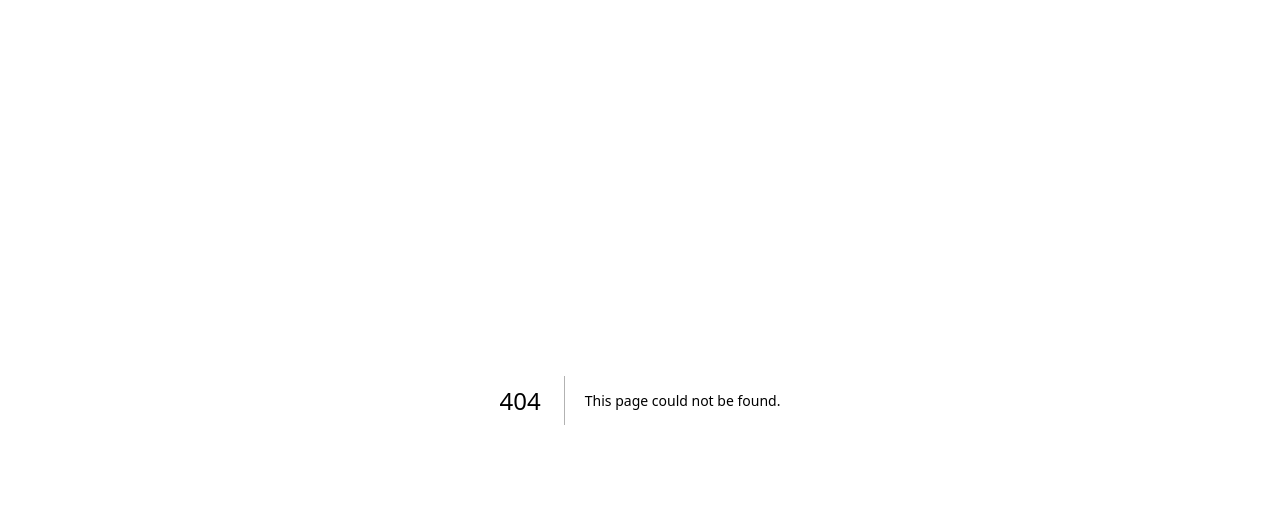
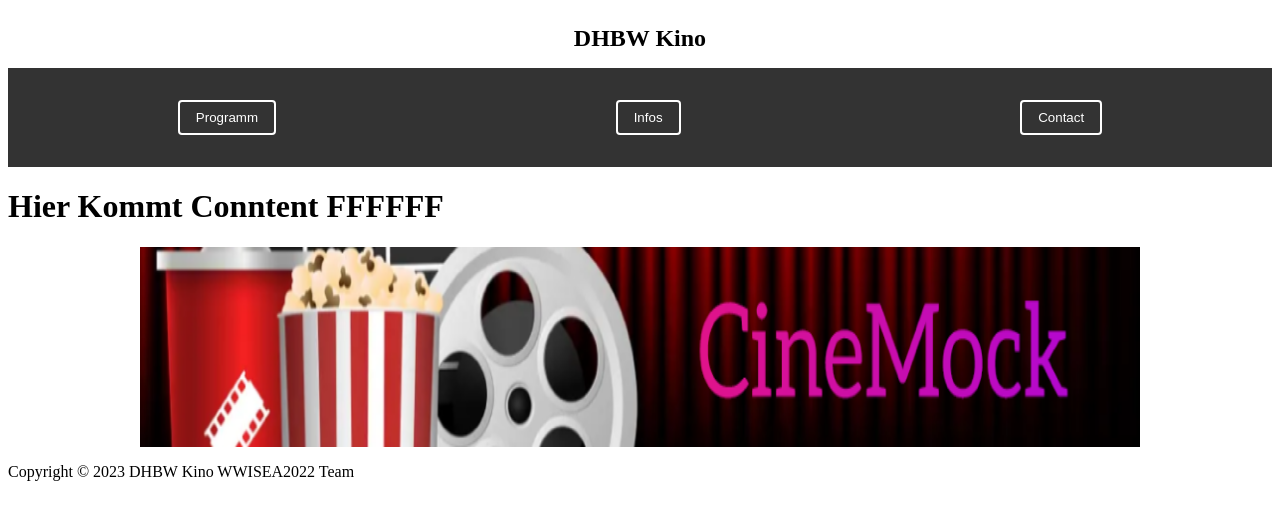
Before and after one commit to rickertmar/KinoticketFrontend, a Next.js app in the folder nextjs-blog/: page /Contact in a window 1280 px wide. Before the commit this address had no page. Shown: the top 520 px of the page. Built offline with nearby package versions, Linux system fonts and the light colour scheme.

Commit message:
GrundStuktur Dashboard

```diff
--- /dev/null
+++ b/nextjs-blog/components/Menu.js
@@ -0,0 +1,27 @@
+import { useRouter } from 'next/router';
+import styles from '../styles/Menu.module.css';
+
+const Menu = () => {
+  const router = useRouter();
+
+  const navigate = (path) => {
+    router.push(path);
+  };
+
+  return (
+    <nav className={styles.menuNav}>
+    <ul className={styles.menuList}>
+      <li className={styles.menuItem}>
+        <button className={styles.menuButton} onClick={() => navigate('/')}>Programm</button>
+      </li>
+      <li className={styles.menuItem}>
+        <button className={styles.menuButton} onClick={() => navigate('/Infos')}>Infos</button>
+      </li>
+      <li className={styles.menuItem}>
+        <button className={styles.menuButton} onClick={() => navigate('/Contact')}>Contact</button>
+      </li>
+    </ul>
+  </nav>
+);
+};
+export default Menu;
--- /dev/null
+++ b/nextjs-blog/components/MyImage.js
@@ -0,0 +1,12 @@
+import Image from 'next/image';
+import styles from '../styles/Home.module.css';
+
+function MyImage() {
+  return (
+    <div className={styles.imageContainer}>
+      <Image src="/CineMock.png" alt="Cine Mock" width={1000} height={200} />
+    </div>
+  );
+}
+
+export default MyImage;
--- a/nextjs-blog/components/footer.js
+++ b/nextjs-blog/components/footer.js
@@ -0,0 +1,10 @@
+function Footer() {
+    return (
+      <footer>
+        <p>Copyright © 2023 DHBW Kino WWISEA2022 Team</p>
+        {/* oder wozu brauchen wir eig Footer */}
+      </footer>
+    );
+  }
+
+  export default Footer;
--- a/nextjs-blog/components/layout.js
+++ b/nextjs-blog/components/layout.js
@@ -1,8 +1,17 @@
+import Navbar from '../components/navbar';
+import Menu from '../components/Menu';
+import Footer from '../components/footer';
 
-export default function Layout({ children }) {
-    return (
-      <>
-        <main>{children}</main>
-      </>
-    )
-  }
+
+function Layout({ children }) {
+  return (
+    <div>
+      <Navbar />
+      <Menu />
+      <main>{children}</main>
+      <Footer />
+    </div>
+  );
+}
+
+export default Layout;
--- a/nextjs-blog/components/navbar.js
+++ b/nextjs-blog/components/navbar.js
@@ -0,0 +1,12 @@
+import styles from '../styles/Home.module.css';
+
+function Navbar() {
+  return (
+    <nav className={styles.navbar}>
+      <h1 className={styles.navbarTitle}>DHBW Kino</h1>
+       {/* Someone down to desgin the Title? :)  */}
+    </nav>
+  );
+}
+
+export default Navbar;
--- /dev/null
+++ b/nextjs-blog/pages/Contact.js
@@ -0,0 +1,15 @@
+import MyImage from '../components/MyImage';
+import styles from '../styles/Home.module.css';
+
+function Contact() {
+  return (
+    <div>
+        <h1>Hier Kommt Conntent FFFFFF</h1>
+      {/* ... other components or content ... */}
+      <MyImage />
+      {/* ... other components or content ... */}
+    </div>
+  );
+}
+
+export default Contact;
--- a/nextjs-blog/pages/_app.js
+++ b/nextjs-blog/pages/_app.js
@@ -1,5 +1,5 @@
 
-import Layout from "../Components/layout";
+import Layout from "../components/layout";
 
 export default function MyApp({ Component, pageProps }) {
     return(
--- a/nextjs-blog/styles/Home.module.css
+++ b/nextjs-blog/styles/Home.module.css
@@ -82,43 +82,20 @@
 .logo {
   height: 1em;
 }
-
-/* styles/Home.module.css */
-.loginCard {
-  width: 300px;
-  padding: 2rem;
-  box-shadow: 0px 0px 15px rgba(0,0,0,0.1);
+.navbar {
+  display: flex;
+  justify-content: center;
+  align-items: center;
+  height: 60px;
+  width: 100%;
 }
 
-.inputField {
-  width: 100%;
-  padding: 10px;
-  margin-top: 5px;
-  border: 1px solid #eaeaea;
-  border-radius: 5px;
-  transition: border-color 0.15s ease;
+.imageContainer {
+  display: flex;
+  justify-content: center;
 }
 
-.inputField:focus {
-  border-color: #0070f3;
-  outline: none;
-}
 
-.loginButton {
-  width: 100%;
-  padding: 10px 15px;
-  background-color: #0070f3;
-  color: white;
-  border: none;
-  border-radius: 5px;
-  cursor: pointer;
-  transition: background-color 0.15s ease;
-}
-
-.loginButton:hover,
-.loginButton:focus {
-  background-color: #0058c9;
-}
 
 
 @media (max-width: 600px) {
--- /dev/null
+++ b/nextjs-blog/styles/Menu.module.css
@@ -0,0 +1,25 @@
+.menuNav {
+    background-color: #333;
+    padding: 1rem 0;
+  }
+
+  .menuList {
+    display: flex;
+    justify-content: space-around;
+    list-style-type: none;
+    padding: 0;
+  }
+
+  .menuItem .menuButton {
+    color: white;
+    background-color: transparent;
+    border: 2px solid white;
+    padding: 0.5rem 1rem;
+    border-radius: 4px;
+    cursor: pointer;
+    transition: background-color 0.3s;
+  }
+
+  .menuItem .menuButton:hover {
+    background-color: #555;
+  }
```
Also changed, not shown: nextjs-blog/pages/Infos.js (added, +14 -0 lines), nextjs-blog/pages/index.js (+7 -7 lines), nextjs-blog/public/CineMock.png (added).
